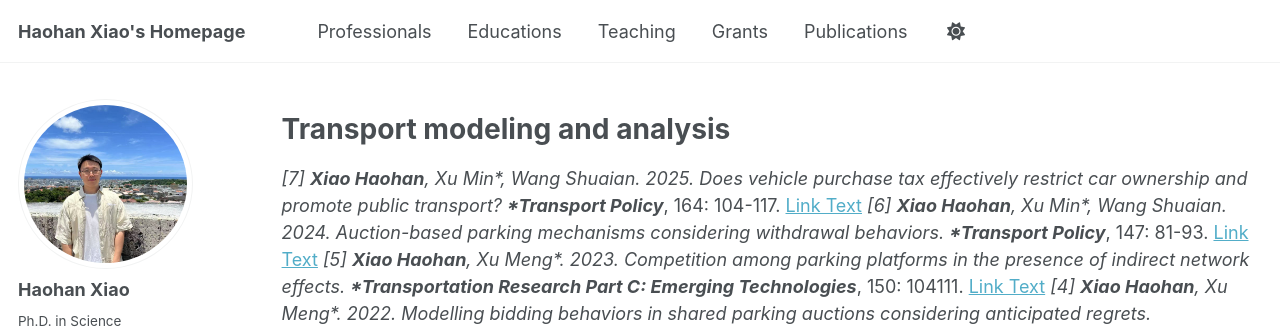
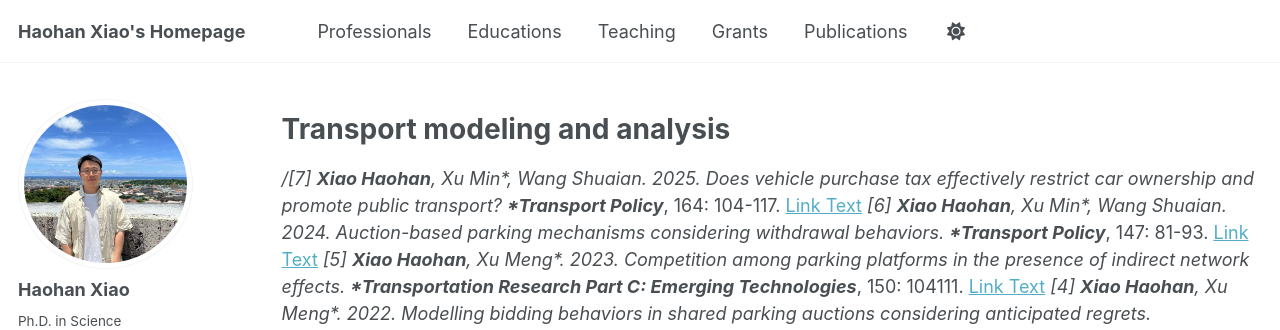
Before and after one commit to haohanxiao1/haohanxiao1.github.io, a Jekyll site: the page built from _pages/publications.md, in a window 1280 px wide and 1194 px high. Shown: the top 330 px of the window. Built offline with Jekyll 4.4.1, drawn with Linux system fonts in a browser that asks for light colours; some web fonts are replaced; a script that is not in the unit is left out.

```diff
--- a/_pages/publications.md
+++ b/_pages/publications.md
@@ -8,7 +8,7 @@ author_profile: true
 
 Transport modeling and analysis
 ======
-*[7]  **Xiao Haohan**, Xu Min\*, Wang Shuaian. 2025. Does vehicle purchase tax effectively restrict car ownership and promote public transport? ***Transport Policy***, 164: 104-117. [Link Text](https://doi.org/10.1016/j.tranpol.2025.01.038)
+*/[7]  **Xiao Haohan**, Xu Min\*, Wang Shuaian. 2025. Does vehicle purchase tax effectively restrict car ownership and promote public transport? ***Transport Policy***, 164: 104-117. [Link Text](https://doi.org/10.1016/j.tranpol.2025.01.038)
 *[6]  **Xiao Haohan**, Xu Min\*, Wang Shuaian. 2024. Auction-based parking mechanisms considering withdrawal behaviors. ***Transport Policy***, 147: 81-93. [Link Text](https://doi.org/10.1016/j.tranpol.2023.12.010)
 *[5]  **Xiao Haohan**, Xu Meng\*. 2023. Competition among parking platforms in the presence of indirect network effects. ***Transportation Research Part C: Emerging Technologies***, 150: 104111. [Link Text](https://doi.org/10.1016/j.trc.2023.104111)
 *[4]  **Xiao Haohan**, Xu Meng\*. 2022. Modelling bidding behaviors in shared parking auctions considering anticipated regrets. ***Transportation Research Part A: Policy and Practice***, 161: 88-106. [Link Text](https://doi.org/10.1016/j.tra.2022.05.001)
```
